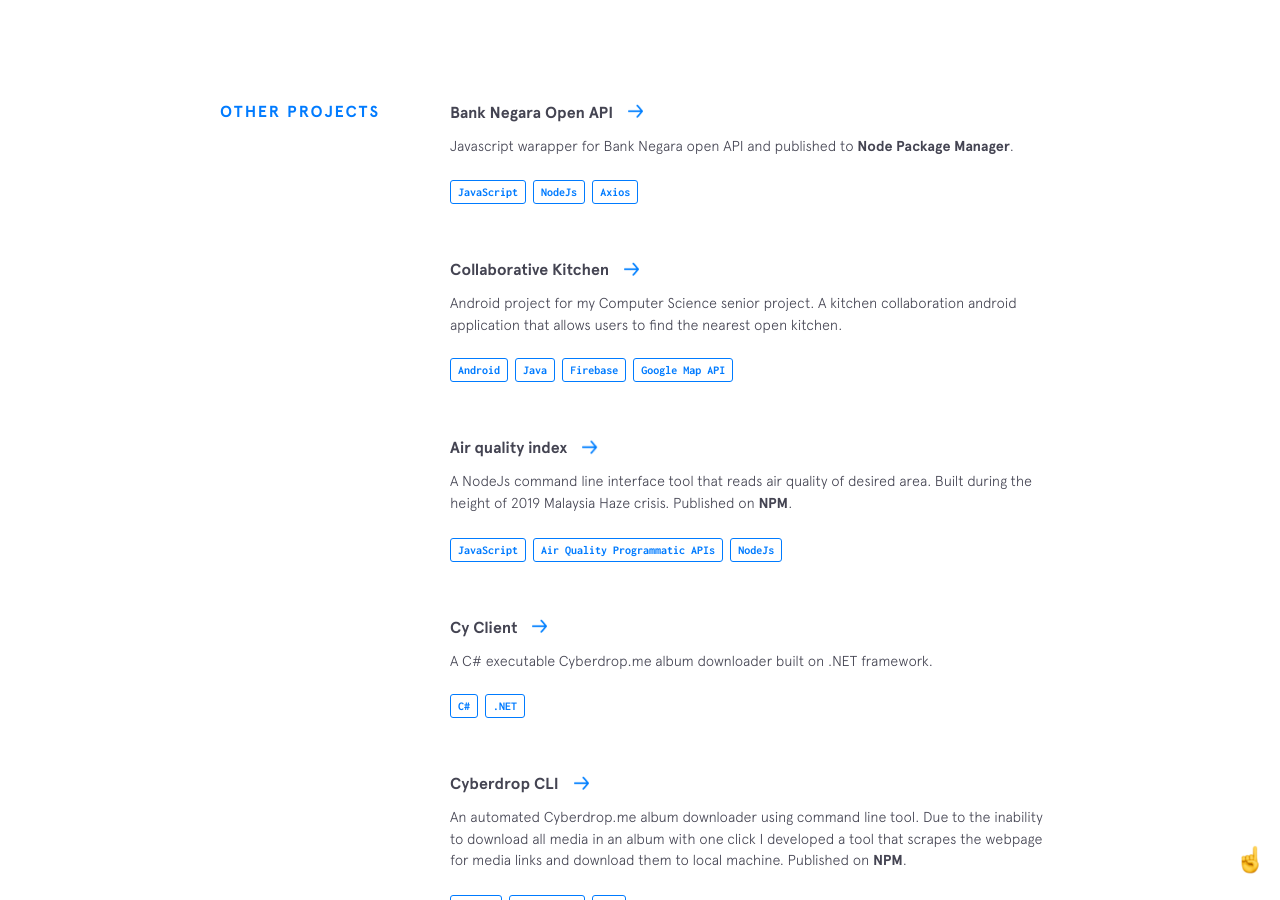
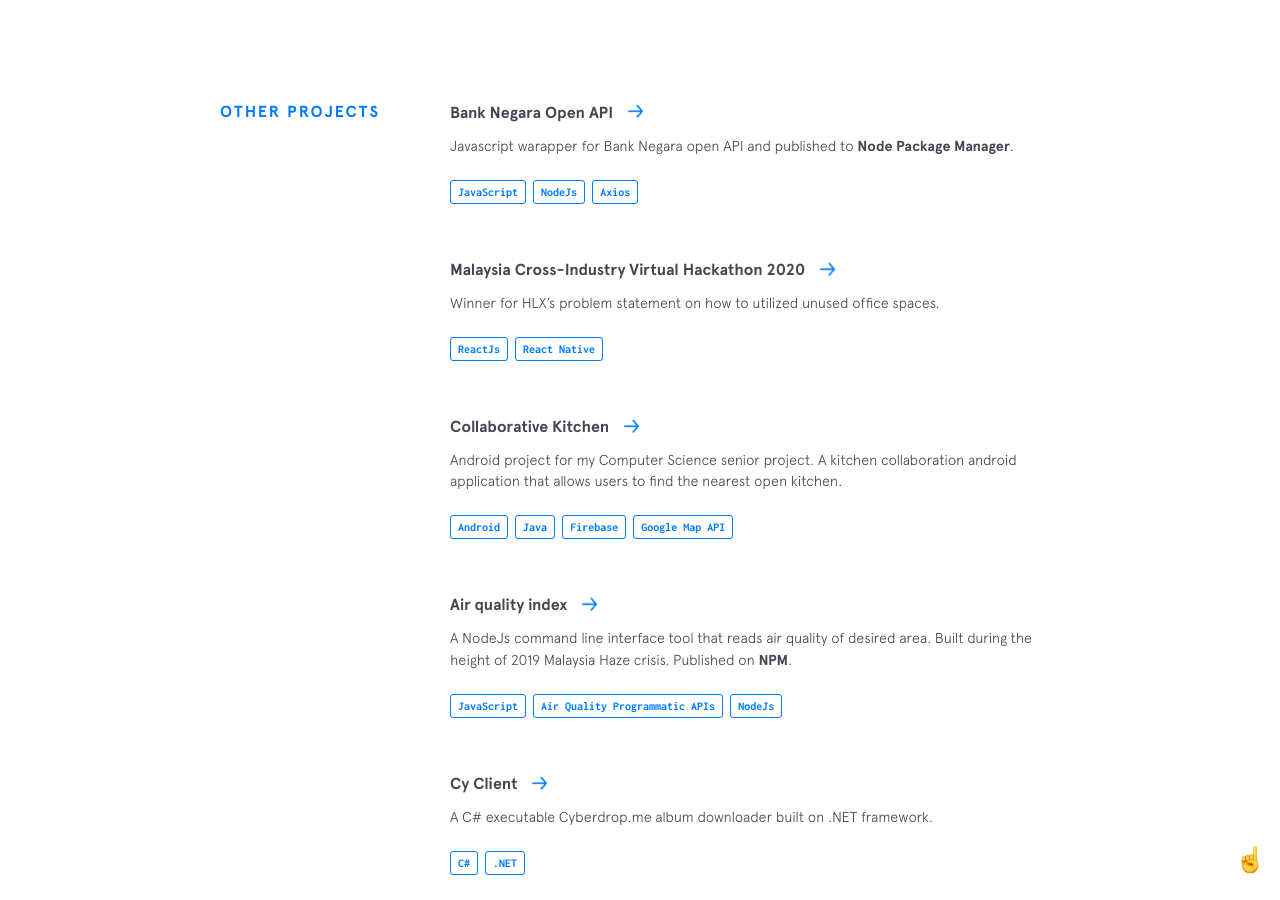
Before and after one commit to izqalan/izqalan.github.io, a Jekyll site: the page built from index.html, in a window 1280 px wide and 900 px high, scrolled down 3124 px. Built offline with Jekyll 4.4.1, drawn with Linux system fonts in a browser that asks for light colours; nearby versions of some CDN libraries.

Commit message:
civh win

```diff
--- a/_data/other-projects.yml
+++ b/_data/other-projects.yml
@@ -6,6 +6,14 @@
     - thing: JavaScript
     - thing: NodeJs
     - thing: Axios
+
+- name: Malaysia Cross-Industry Virtual Hackathon 2020
+  url: https://www.facebook.com/RISECorporateInnovation/posts/1288916688124620
+  code: https://www.facebook.com/RISECorporateInnovation/posts/1288916688124620
+  description: Winner for HLX’s problem statement on how to utilized unused office spaces.
+  used:
+    - thing: ReactJs
+    - thing: React Native
 
 - name: Collaborative Kitchen
   url: https://github.com/izqalan/fren
```
